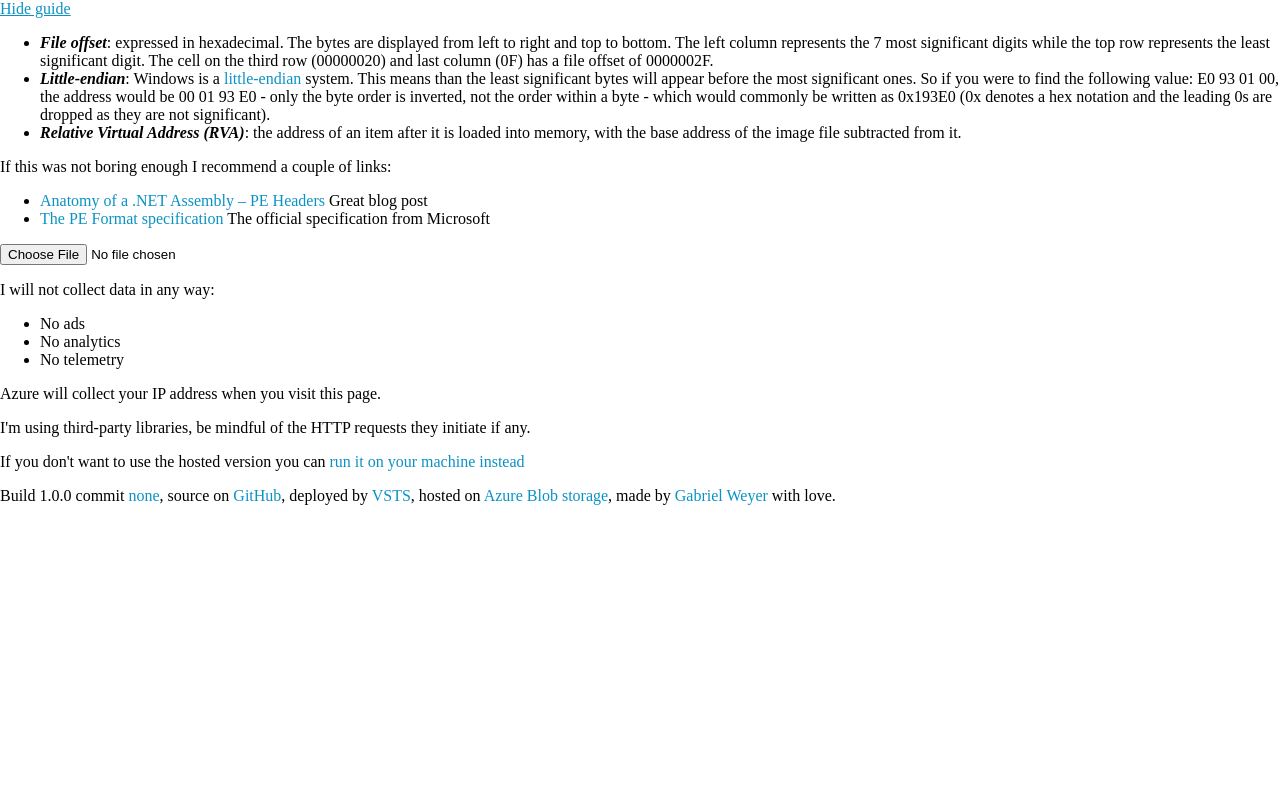
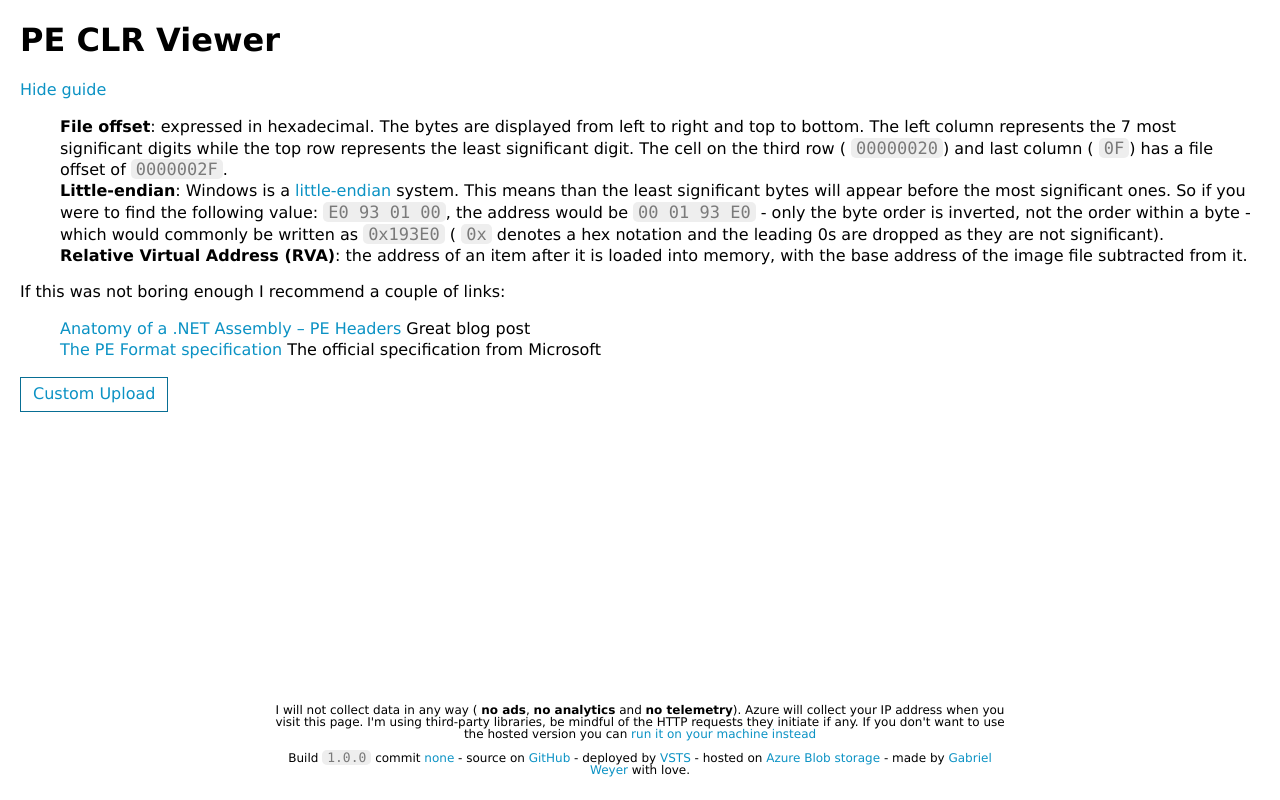
Before and after one commit to gabrielweyer/pe-clr-viewer, an Angular app: page / in a window 1280 px wide. Built offline with nearby package versions, Linux system fonts and the light colour scheme.

Commit message:
De-uglify the UI
Still looks like a poop but at least it's a polished one.

```diff
--- a/src/app/app.component.html
+++ b/src/app/app.component.html
@@ -1,19 +1,28 @@
+<div class="container">
+  <h1>PE CLR Viewer</h1>
+  <div class="guide-container">
     <a (click)="handleShowGuide()">{{showGuide ? 'Hide guide' : 'Show guide'}}</a>
-<div *ngIf="showGuide">
+    <div *ngIf="showGuide;else guide_bottom">
       <ul>
         <li>
           <em>File offset</em>: expressed in hexadecimal. The bytes are displayed from left to right and top to bottom. The left
           column represents the 7 most significant digits while the top row represents the least significant digit. The cell
-      on the third row (00000020) and last column (0F) has a file offset of 0000002F.</li>
+          on the third row (
+          <span class="mono-font">00000020</span>) and last column (
+          <span class="mono-font">0F</span>) has a file offset of
+          <span class="mono-font">0000002F</span>.</li>
         <li>
           <em>Little-endian</em>: Windows is a
           <app-link [href]="'https://en.wikipedia.org/wiki/Endianness'">little-endian</app-link> system. This means than the least significant bytes will appear before the most significant
-      ones. So if you were to find the following value: E0 93 01 00, the address would be 00 01 93 E0 - only the byte order
-      is inverted, not the order within a byte - which would commonly be written as 0x193E0 (0x denotes a hex notation and
-      the leading 0s are dropped as they are not significant).</li>
+          ones. So if you were to find the following value:
+          <span class="mono-font">E0 93 01 00</span>, the address would be
+          <span class="mono-font">00 01 93 E0</span> - only the byte order is inverted, not the order within a byte - which would commonly be written
+          as
+          <span class="mono-font">0x193E0</span> (
+          <span class="mono-font">0x</span> denotes a hex notation and the leading 0s are dropped as they are not significant).</li>
         <li>
-      <em>Relative Virtual Address (RVA)</em>: the address of an item after it is loaded into memory, with the base address of
-      the image file subtracted from it.</li>
+          <em>Relative Virtual Address (RVA)</em>: the address of an item after it is loaded into memory, with the base address
+          of the image file subtracted from it.</li>
       </ul>
       <p>If this was not boring enough I recommend a couple of links:</p>
       <ul>
@@ -24,10 +33,16 @@
         </li>
       </ul>
     </div>
-<div>
-  <input type="file" (change)="fileChanged($event)">
+    <ng-template #guide_bottom>
+      <div class="guide-bottom"></div>
+    </ng-template>
   </div>
-<span *ngIf="fileName || isReading">{{isReading ? 'Reading' : 'Read'}} "{{fileName}}"</span>
+  <div class="upload-container">
+    <label for="file-upload" class="custom-file-upload" [ngClass]="{'disabled': isReading}">
+      Custom Upload
+    </label>
+    <input id="file-upload" type="file" (change)="fileChanged($event)" [disabled]="isReading">
+  </div>
   <div class="bytes-container">
     <div *ngIf="pe" class="bytes">
       <span class="offset unit">Offset</span>
@@ -81,54 +96,67 @@
     </div>
     <div *ngIf="pe" class="bytes-legend">
       <div class="part">
-      <p>
+        <h2>
           <span class="dos-header">DOS header ({{peConstants.dosHeaderSizeDec}} bytes)</span>
+        </h2>
+        <p>From
+          <span class="mono-font">00000000</span> to
+          <span class="mono-font">0000003F</span>
         </p>
-      <p>From 00000000 to 0000003F</p>
         <p>We don't really care about this one except for the
           <span class="dos-header signature-offset">signature offset</span> ({{peConstants.signatureOffsetSizeDec}} bytes) which value is
-        <span class="dos-header signature-offset">{{pe.signatureOffset.fileOffset | byte | leftpad:8}}</span>.</p>
+          <span class="mono-font dos-header signature-offset">{{pe.signatureOffset.fileOffset | byte | leftpad:8}}</span>.</p>
         <p>We ignore the
           <span class="dos-stub">DOS stub</span> and go to the signature.</p>
       </div>
       <div class="part">
-      <p>
+        <h2>
           <span class="signature">Signature ({{peConstants.signatureSizeDec}} bytes)</span>
+        </h2>
+        <p>From
+          <span class="mono-font dos-header signature-offset">{{pe.signature.startOffsetDec | byte | leftpad:8 }}</span> to
+          <span class="mono-font">{{pe.signature.endOffsetDec | byte | leftpad:8 }}</span>
         </p>
-      <p>From
-        <span class="dos-header signature-offset">{{pe.signature.startOffsetDec | byte | leftpad:8 }}</span> to {{pe.signature.endOffsetDec | byte | leftpad:8 }}</p>
-      <p>We couldn't care less about the signature because it's always the same. It's only use is to mark the beginning of the
-        sections we're interested in. The signature is directly followed by the
+        <p>We couldn't care less about the signature because it's always the same. It's only use is to mark the beginning of
+          the sections we're interested in. The signature is directly followed by the
           <span class="coff-header">COFF header / PE file header ({{peConstants.coffHeaderSizeDec}} bytes)</span> which we skip to go to the standard
           fields.
         </p>
       </div>
       <div class="part">
-      <p>
+        <h2>
           <span class="standard-fields">PE standard fields ({{pe.standardFields.sizeDec}} bytes)</span>
+        </h2>
+        <p>From
+          <span class="mono-font">{{pe.standardFields.startOffsetDec | byte | leftpad:8}}</span> to
+          <span class="mono-font">{{pe.standardFields.endOffsetDec | byte | leftpad:8}}</span>
         </p>
-      <p>From {{pe.standardFields.startOffsetDec | byte | leftpad:8}} to {{pe.standardFields.endOffsetDec | byte | leftpad:8}}</p>
         <p>It contains the
-        <span class="standard-fields magic-number">magic number</span> (the first {{peConstants.magicNumberSizeDec}} bytes) which value is {{pe.magicNumber.hexValue
-        | hex}}. The magic number encodes the bitness of the binary, 0x10B is 32-bit (PE32 format) and 0x20B is 64-bit (PE32+
-        format). Here we are dealing with a {{pe.is64Bit ? '64' : '32'}}-bit binary.</p>
+          <span class="standard-fields magic-number">magic number</span> (the first {{peConstants.magicNumberSizeDec}} bytes) which value is
+          <span class="mono-font">{{pe.magicNumber.hexValue | hex}}</span>. The magic number encodes the bitness of the binary,
+          <span class="mono-font">0x10B</span> is 32-bit (PE32 format) and
+          <span class="mono-font">0x20B</span> is 64-bit (PE32+ format).
+          <em>We are dealing with a {{pe.is64Bit ? '64' : '32'}}-bit binary</em>.</p>
         <p>For PE32, the size of the standard fields is {{peConstants.standardFieldsPE32SizeDec}} bytes; for PE32+ it is {{peConstants.standardFieldsPE32PlusSizeDec}}
           bytes.
         </p>
         <p>The
           <span class="standard-fields address-entry-point">address of entry point</span> ({{peConstants.addressOfEntryPointSizeDec}} bytes) is located at offset {{peConstants.addressOfEntryPointSubOffsetDec}}
           of the standard fields and has a value of
-        <span class="standard-fields address-entry-point">{{pe.addressOfEntryPoint.rva | hex}}</span>. We skip over the
-        <span class="nt-specific-fields-headers">NT specific fields header ({{pe.ntSpecificFields.sizeDec}} bytes)</span>. For PE32, the size of the NT specific fields
-        header is {{peConstants.ntSpecificFieldsPE32SizeDec}} bytes; for PE32+ it is {{peConstants.ntSpecificFieldsPE32PlusSizeDec}}
+          <span class="mono-font standard-fields address-entry-point">{{pe.addressOfEntryPoint.rva | hex}}</span>. We skip over the
+          <span class="nt-specific-fields-headers">NT specific fields header ({{pe.ntSpecificFields.sizeDec}} bytes)</span>. For PE32, the size of the NT specific
+          fields header is {{peConstants.ntSpecificFieldsPE32SizeDec}} bytes; for PE32+ it is {{peConstants.ntSpecificFieldsPE32PlusSizeDec}}
           bytes.
         </p>
       </div>
       <div class="part">
-      <p>
+        <h2>
           <span class="data-directories">Data directories ({{peConstants.dataDirectoriesSizeDec}} bytes)</span>
+        </h2>
+        <p>From
+          <span class="mono-font">{{pe.dataDirectories.startOffsetDec | byte | leftpad:8}}</span> to
+          <span class="mono-font">{{pe.dataDirectories.endOffsetDec | byte | leftpad:8}}</span>
         </p>
-      <p>From {{pe.dataDirectories.startOffsetDec | byte | leftpad:8}} to {{pe.dataDirectories.endOffsetDec | byte | leftpad:8}}</p>
         <ul>
           <li>
             Import table:
@@ -146,11 +174,15 @@
             CLI header:
             <span class="data-directories cli-header-directory-size mono-font">{{pe.cliHeaderDirectory.size.hexValue | hex}}</span>
             bytes located at base RVA
-          <span class="data-directories cli-header-directory-rva mono-font">{{pe.cliHeaderDirectory.rva.rva | hex}}</span>
+            <span class="data-directories cli-header-directory-rva mono-font">{{pe.cliHeaderDirectory.rva.rva | hex}}</span> -
+            <em>We're dealing with a {{pe.isManaged ? 'managed': 'native'}} binary</em>
           </li>
         </ul>
       </div>
       <div *ngIf="pe.isManaged" class="part">
+        <h2>
+          <span>Section headers</span>
+        </h2>
         <ul>
           <li>
             <span class="text-section-header">Text section header ({{peConstants.sectionHeaderSize}} bytes)</span>
@@ -176,10 +208,13 @@
         </ul>
       </div>
       <div *ngIf="pe.isManaged" class="part">
-      <p>
+        <h2>
           <span class="cli-header">CLI header ({{pe.cliHeaderSize}} bytes)</span>
+        </h2>
+        <p>From
+          <span class="mono-font">{{pe.cliHeader.startOffsetDec | byte | leftpad:8}}</span> to
+          <span class="mono-font">{{pe.cliHeader.endOffsetDec | byte | leftpad:8}}</span>
         </p>
-      <p>From {{pe.cliHeader.startOffsetDec | byte | leftpad:8}} to {{pe.cliHeader.endOffsetDec | byte | leftpad:8}}</p>
       </div>
       <div *ngIf="!pe.isManaged" class="part">
         <p>
@@ -189,21 +224,20 @@
       </div>
     </div>
   </div>
-<div>
-  <p>I will not collect data in any way:</p>
-  <ul>
-    <li>No ads</li>
-    <li>No analytics</li>
-    <li>No telemetry</li>
-  </ul>
-  <p>Azure will collect your IP address when you visit this page.</p>
-  <p>I'm using third-party libraries, be mindful of the HTTP requests they initiate if any.</p>
-  <p>If you don't want to use the hosted version you can
+  <div class="disclaimer-container">
+    <p>I will not collect data in any way (
+      <em>no ads</em>,
+      <em>no analytics</em> and
+      <em>no telemetry</em>). Azure will collect your IP address when you visit this page. I'm using third-party libraries, be
+      mindful of the HTTP requests they initiate if any. If you don't want to use the hosted version you can
       <app-link [href]="'https://github.com/gabrielweyer/pe-clr-viewer#running-locally'">run it on your machine instead</app-link>
+    </p>
+    <p>Build
+      <span class="mono-font">{{build}}</span> commit
+      <app-link [href]="'https://github.com/gabrielweyer/pe-clr-viewer/commit/' + commit">{{commit}}</app-link> - source on
+      <app-link [href]="'https://github.com/gabrielweyer/pe-clr-viewer'">GitHub</app-link> - deployed by
+      <app-link [href]="'https://www.visualstudio.com/team-services/'">VSTS</app-link> - hosted on
+      <app-link [href]="'https://azure.microsoft.com/en-gb/services/storage/blobs/'">Azure Blob storage</app-link> - made by
+      <app-link [href]="'https://gabrielweyer.github.io/'">Gabriel Weyer</app-link> with love.</p>
   </div>
-<div>Build {{build}} commit
-  <app-link [href]="'https://github.com/gabrielweyer/pe-clr-viewer/commit/' + commit">{{commit}}</app-link>, source on
-  <app-link [href]="'https://github.com/gabrielweyer/pe-clr-viewer'">GitHub</app-link>, deployed by
-  <app-link [href]="'https://www.visualstudio.com/team-services/'">VSTS</app-link>, hosted on
-  <app-link [href]="'https://azure.microsoft.com/en-gb/services/storage/blobs/'">Azure Blob storage</app-link>, made by
-  <app-link [href]="'https://gabrielweyer.github.io/'">Gabriel Weyer</app-link> with love.</div>
+</div>
--- a/src/app/app.component.scss
+++ b/src/app/app.component.scss
@@ -1,7 +1,52 @@
+@import '~variables.scss';
+
 $mono-font-family: 'Consolas';
+
+.container {
+  min-height: 100%;
+  position: relative;
+}
+
+.mono-font {
+  font-family: $mono-font-family;
+  font-size: $mono-font-size-normal;
+  background-color: #eee;
+  border-radius: 5px;
+  padding: 0 5px;
+  color: #7a7a7a;
+}
+
+.guide-container {
+  .guide-bottom {
+    padding-bottom: 1em;
+  }
+}
+
+.upload-container {
+  padding-bottom: 1em;
+
+  input[type='file'] {
+    display: none;
+  }
+
+  .custom-file-upload {
+    color: $action-color;
+    border: 1px solid $action-border-color;
+    display: inline-block;
+    padding: 6px 12px;
+    cursor: pointer;
+
+    &.disabled {
+      color: $action-disabled-color;
+      border: 1px solid $action-disabled-border-color;
+      cursor: default;
+    }
+  }
+}
 
 .bytes-container {
   display: flex;
+  padding-bottom: 9em;
 
   span {
     &.dos-header {
@@ -118,6 +163,10 @@ $mono-font-family: 'Consolas';
 
     span {
       flex: 1 0 5.5%;
+      line-height: 1em;
+      display: inline-flex;
+      align-items: center;
+      justify-content: center;
 
       &.offset {
         flex: 1 0 12%;
@@ -133,14 +182,46 @@ $mono-font-family: 'Consolas';
     display: flex;
     flex-direction: column;
 
+    h2 {
+      font-size: $font-size-big;
+      margin-top: 0;
+    }
+
     .part {
       border: 2px solid #b5fcff;
       padding: 5px;
       margin: 5px;
 
-      .mono-font {
-        font-family: $mono-font-family;
+      p:last-child {
+        margin-bottom: 0;
       }
     }
   }
 }
+
+.disclaimer-container {
+  position: absolute;
+  width: 100%;
+  bottom: 0;
+  height: 4em;
+  font-size: $font-size-small;
+  text-align: center;
+  padding: 4em 0;
+
+  .mono-font {
+    font-size: $mono-font-size-small;
+  }
+
+  p {
+    line-height: 1em;
+    padding: 0 20%;
+
+    &:first-child {
+      margin-top: 0;
+    }
+
+    &:last-child {
+      margin-bottom: 0;
+    }
+  }
+}
--- a/src/shared/hexes-generator.service.ts
+++ b/src/shared/hexes-generator.service.ts
@@ -46,7 +46,7 @@ export class HexesGenerator {
     visitors.push(new PartVisitor(pe.ntSpecificFields, PortableExecutablePart.NtSpecificFields));
     visitors.push(new PartVisitor(pe.dataDirectories, PortableExecutablePart.DataDirectories));
     visitors.push(new PartVisitor(pe.textSectionHeader, PortableExecutablePart.TextSectionHeader));
-    visitors.push(new PartVisitor(pe.rsrcSectionHeader, PortableExecutablePart.TextSectionHeader));
+    visitors.push(new PartVisitor(pe.rsrcSectionHeader, PortableExecutablePart.RsrcSectionHeader));
     visitors.push(new PartVisitor(pe.relocSectionHeader, PortableExecutablePart.RelocSectionHeader));
     visitors.push(new PartVisitor(pe.cliHeader, PortableExecutablePart.CliHeader));
 
--- a/src/styles.scss
+++ b/src/styles.scss
@@ -1,12 +1,22 @@
+@import '~variables.scss';
+
 html,
 body {
   margin: 0;
+  padding: 0 10px;
+  height: 100%;
+}
+
+body {
+  font-family: 'Verdana', sans-serif;
+  line-height: 1.3em;
 }
 
 a {
+  cursor: pointer;
   text-decoration: none;
-  color: #0b92c4;
-  text-decoration-color: #0b92c4;
+  color: $action-color;
+  text-decoration-color: $action-color;
 
   &:hover {
     text-decoration: underline;
@@ -15,4 +25,15 @@ a {
 
 em {
   font-weight: 600;
+  font-style: normal;
 }
+
+ul {
+  list-style-type: none;
+}
+
+h1 {
+  margin: 0;
+  padding: 0.5em 0;
+  line-height: 1.5em;
+}
--- /dev/null
+++ b/src/variables.scss
@@ -0,0 +1,12 @@
+$action-color: #0b92c4;
+$action-border-color: darken($action-color, 10%);
+
+$action-disabled-color: #7a7a7a;
+$action-disabled-border-color: darken($action-disabled-color, 10%);
+
+$font-size-big: 20px;
+$font-size-normal: 16px;
+$font-size-small: 12px;
+
+$mono-font-size-normal: 17px;
+$mono-font-size-small: 13px;
```
Lines whose indentation alone changed are shown as unchanged.
